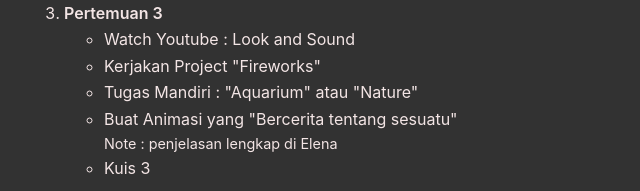
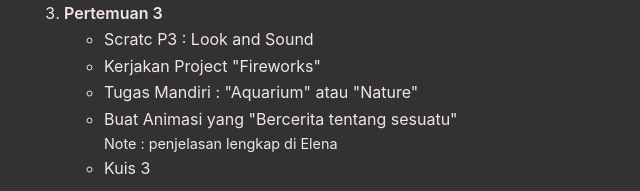
Before and after one commit to RyanOld/Data-Penting-Mat-19, a plain HTML site: page index.html in a window 1280 px wide. Shown: the part 1319-1510 px from the top of the page, 216-856 px from the left. Drawn offline with Linux system fonts and the light colour scheme.

Commit message:
another small fix

```diff
--- a/index.html
+++ b/index.html
@@ -150,7 +150,7 @@
               <li class="meet" id="meet3">
                 <h4>Pertemuan 3</h4>
                 <ul>
-                  <li class="meet-items">Watch Youtube : Look and Sound</li>
+                  <li class="meet-items">Scratc P3 : Look and Sound</li>
                   <li class="meet-items">Kerjakan Project "Fireworks"</li>
                   <li class="meet-items">Tugas Mandiri : "Aquarium" atau "Nature"</li>
                   <li class="meet-items">Buat Animasi yang "Bercerita tentang sesuatu"</li>
```
